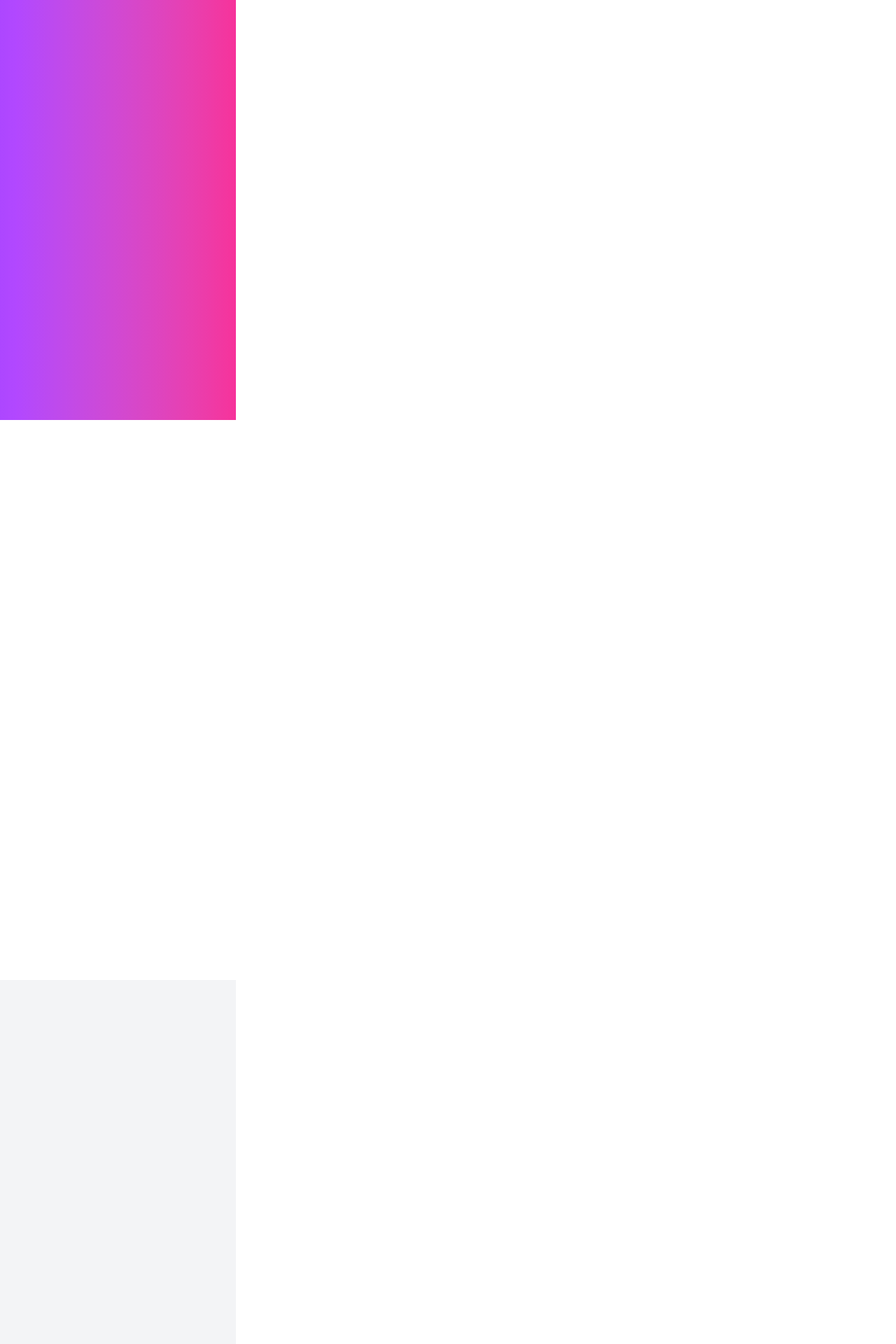
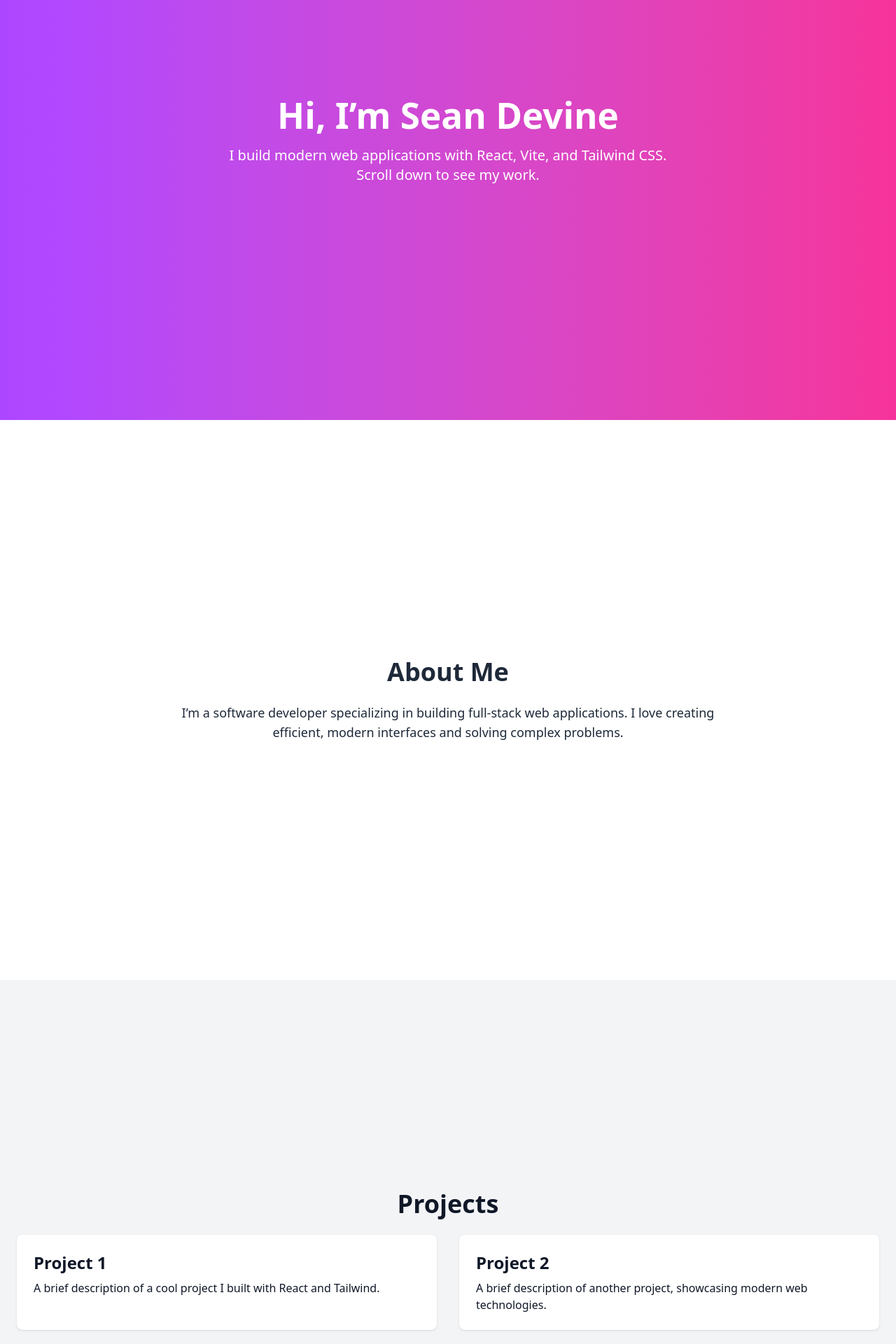
Before and after one commit to seandevine369/my-website, a React (Vite) app: page / in a window 1280 px wide. Shown: the part 200-2120 px from the top of the page at 70% size. Built offline with nearby package versions, Linux system fonts and the light colour scheme.

Commit message:
feat: add Home, About, Projects, and Contact sections with placeholder content

```diff
--- a/src/sections/AboutSection.tsx
+++ b/src/sections/AboutSection.tsx
@@ -3,6 +3,11 @@ import Section from "../components/Section";
 export default function AboutSection() {
     return (
         <Section id="about" className="bg-white text-gray-800">
+            <h2 className="text-4xl font-semibold mb-6">About Me</h2>
+            <p className="max-w-3xl text-center text-lg">
+                I’m a software developer specializing in building full-stack web applications.
+                I love creating efficient, modern interfaces and solving complex problems.
+            </p>
         </Section>
     );
 }
--- a/src/sections/ContactSection.tsx
+++ b/src/sections/ContactSection.tsx
@@ -3,6 +3,14 @@ import Section from "../components/Section";
 export default function ContactSection() {
     return (
         <Section id="contact" className="bg-white text-gray-800">
+            <h2 className="text-4xl font-semibold mb-6">Contact</h2>
+            <p className="text-center text-lg mb-6">
+                Feel free to reach out via email or connect on LinkedIn.
+            </p>
+            <div className="flex space-x-6">
+                <a href="mailto:sdevine.ca@gmail.com" className="text-blue-500 hover:underline">Email</a>
+                <a href="https://www.linkedin.com/in/seandevine112" className="text-blue-500 hover:underline" target="_blank">LinkedIn</a>
+            </div>
         </Section>
     );
 }
--- a/src/sections/HomeSection.tsx
+++ b/src/sections/HomeSection.tsx
@@ -3,6 +3,10 @@ import Section from "../components/Section";
 export default function HomeSection() {
     return (
         <Section id="home" className="bg-gradient-to-r from-purple-500 to-pink-500 text-white">
+            <h1 className="text-5xl font-bold mb-4">Hi, I’m Sean Devine</h1>
+            <p className="text-xl max-w-2xl text-center">
+                I build modern web applications with React, Vite, and Tailwind CSS. Scroll down to see my work.
+            </p>
         </Section>
     );
 }
--- a/src/sections/ProjectsSection.tsx
+++ b/src/sections/ProjectsSection.tsx
@@ -3,6 +3,17 @@ import Section from "../components/Section";
 export default function ProjectsSection() {
     return (
         <Section id="projects" className="bg-gray-100 text-gray-900">
+            <h2 className="text-4xl font-semibold mb-6">Projects</h2>
+            <div className="grid grid-cols-1 md:grid-cols-2 gap-8">
+                <div className="p-6 bg-white rounded-lg shadow hover:shadow-lg transition">
+                    <h3 className="text-2xl font-bold mb-2">Project 1</h3>
+                    <p>A brief description of a cool project I built with React and Tailwind.</p>
+                </div>
+                <div className="p-6 bg-white rounded-lg shadow hover:shadow-lg transition">
+                    <h3 className="text-2xl font-bold mb-2">Project 2</h3>
+                    <p>A brief description of another project, showcasing modern web technologies.</p>
+                </div>
+            </div>
         </Section>
     );
 }
```
